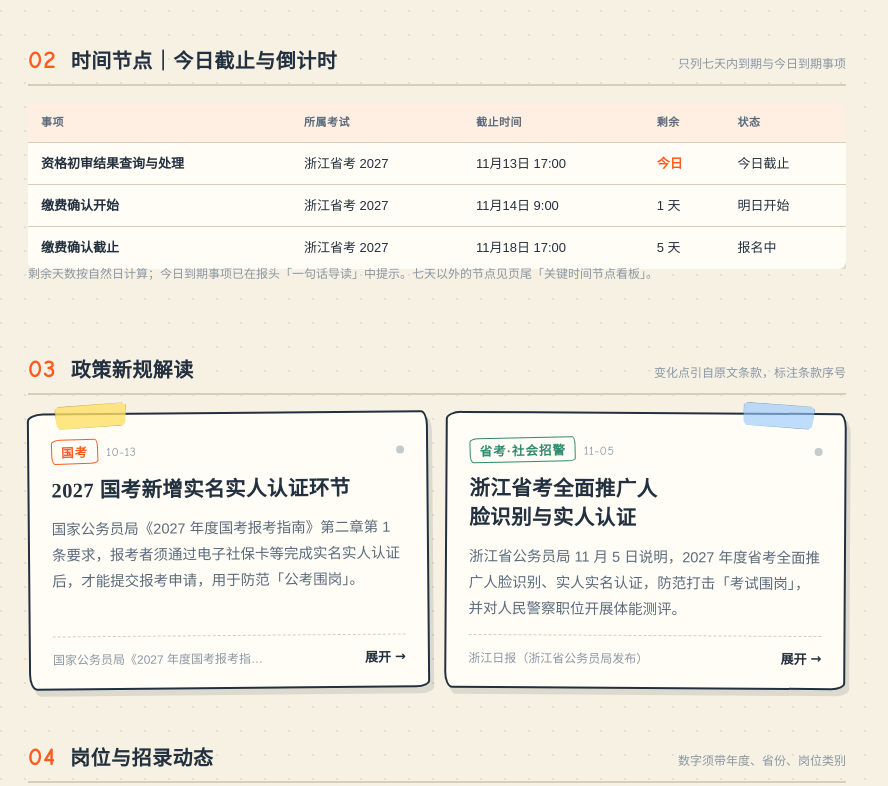
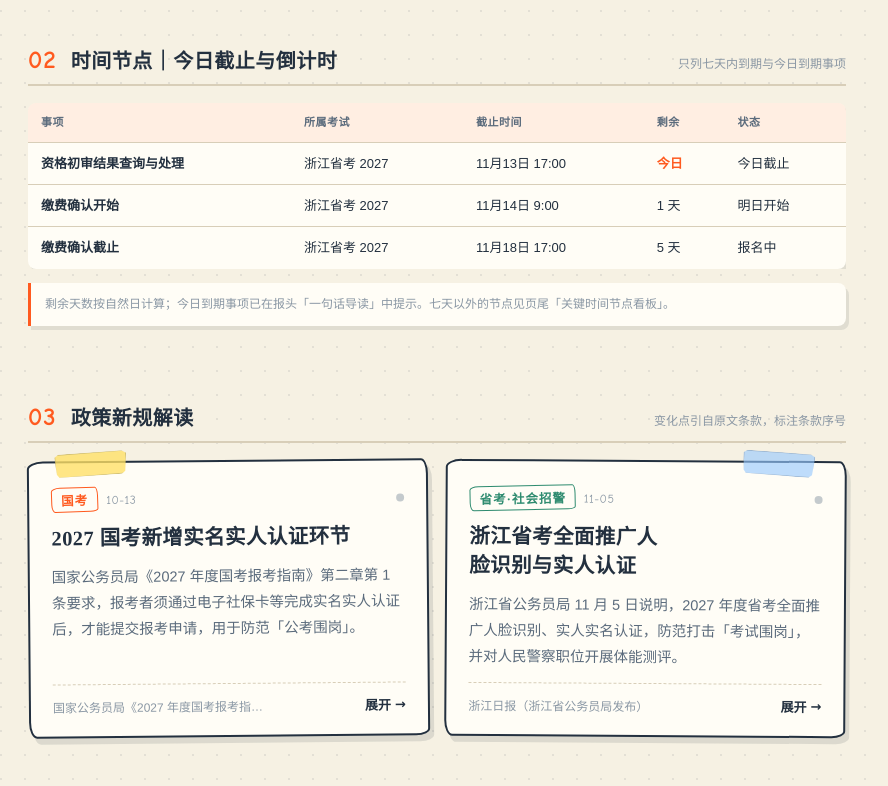
Before and after one commit to Lilithwang008/gongkao-daily, a plain HTML site: page archive/2026-11-13.html in a window 1280 px wide. Shown: the part 1454-2240 px from the top of the page, without its empty margins (0-888 px from the left). Drawn offline with Linux system fonts and the light colour scheme.

Commit message:
排版修复：表格下方说明文字下移，不再压住表格

```diff
--- a/archive/2026-11-13.html
+++ b/archive/2026-11-13.html
@@ -778,7 +778,7 @@ html.theming *::after{
 .brief-cat.common{background:rgba(46,139,111,.13);color:var(--green)}
 .rec.common{border-left-color:var(--green)}
 
-.tb-wrap{grid-column:1/-1;overflow-x:auto}
+.tb-wrap{grid-column:1/-1;overflow-x:auto;margin-bottom:6px}
 .tb{
   width:100%;border-collapse:collapse;font-size:13px;
   background:var(--paper-2);box-shadow:var(--shadow-sm);
@@ -812,7 +812,18 @@ html.theming *::after{
 .fc-box p{font-size:13.5px;line-height:1.95;color:var(--ink-2)}
 .extra{margin-top:8px}
 .extra .sec-head h2{font-size:18px}
-.extra-note{font-size:12px;color:var(--ink-3);line-height:1.9;margin:-6px 0 14px}
+/* 表格下方的说明文字：独立提示块，与表格留出明确间距，不再往上压 */
+.extra-note{
+  grid-column:1/-1;
+  font-size:12px;color:var(--ink-3);line-height:1.9;
+  margin:14px 0 22px;padding:10px 14px;
+  background:var(--paper-2);border-left:3px solid var(--accent);
+  border-radius:0 8px 8px 0;box-shadow:var(--shadow-sm);
+}
+body[data-theme="tech"] .extra-note{
+  background:rgba(255,255,255,.03);border-left-color:rgba(79,209,255,.55);
+  color:#A9C2E0;                 /* 深色底把说明文字提亮一档，便于 40+ 阅读 */
+}
 .side-group{margin-bottom:16px}
 .side-group h5{
   font-size:11px;letter-spacing:1px;color:var(--accent);
```
Also changed, not shown: index.html (+13 -2 lines).
